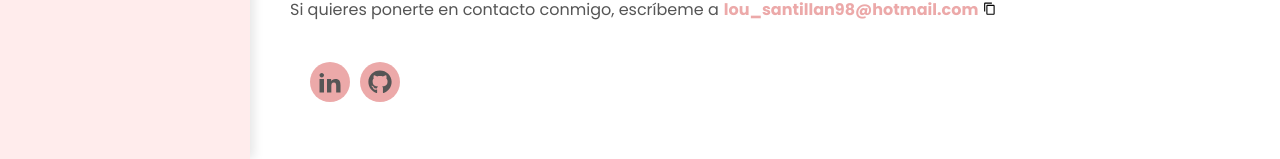
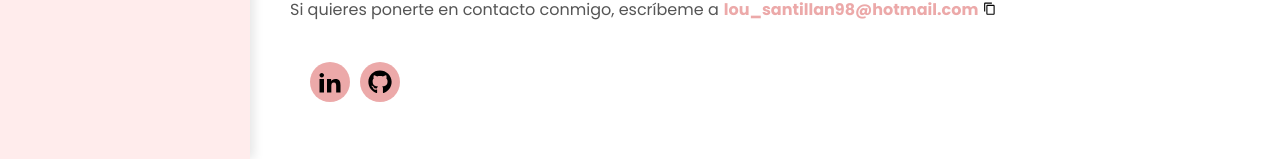
Before and after one commit to Lourdes-s/Portafolio, a React (Vite) app: page / in a window 1280 px wide. Shown: the part 641-800 px from the top of the page. Built offline with nearby package versions, Linux system fonts and the light colour scheme.

Commit message:
modify css

```diff
--- a/src/Components/AboutMe/AboutMe.css
+++ b/src/Components/AboutMe/AboutMe.css
@@ -130,7 +130,7 @@ p {
     font-size: 2rem;
     width: 24px;
     height: 24px;
-    color: var(--color-texto-claro);
+    color: var(--color-texto);
 }
 
 .social-icons a:hover {
```
